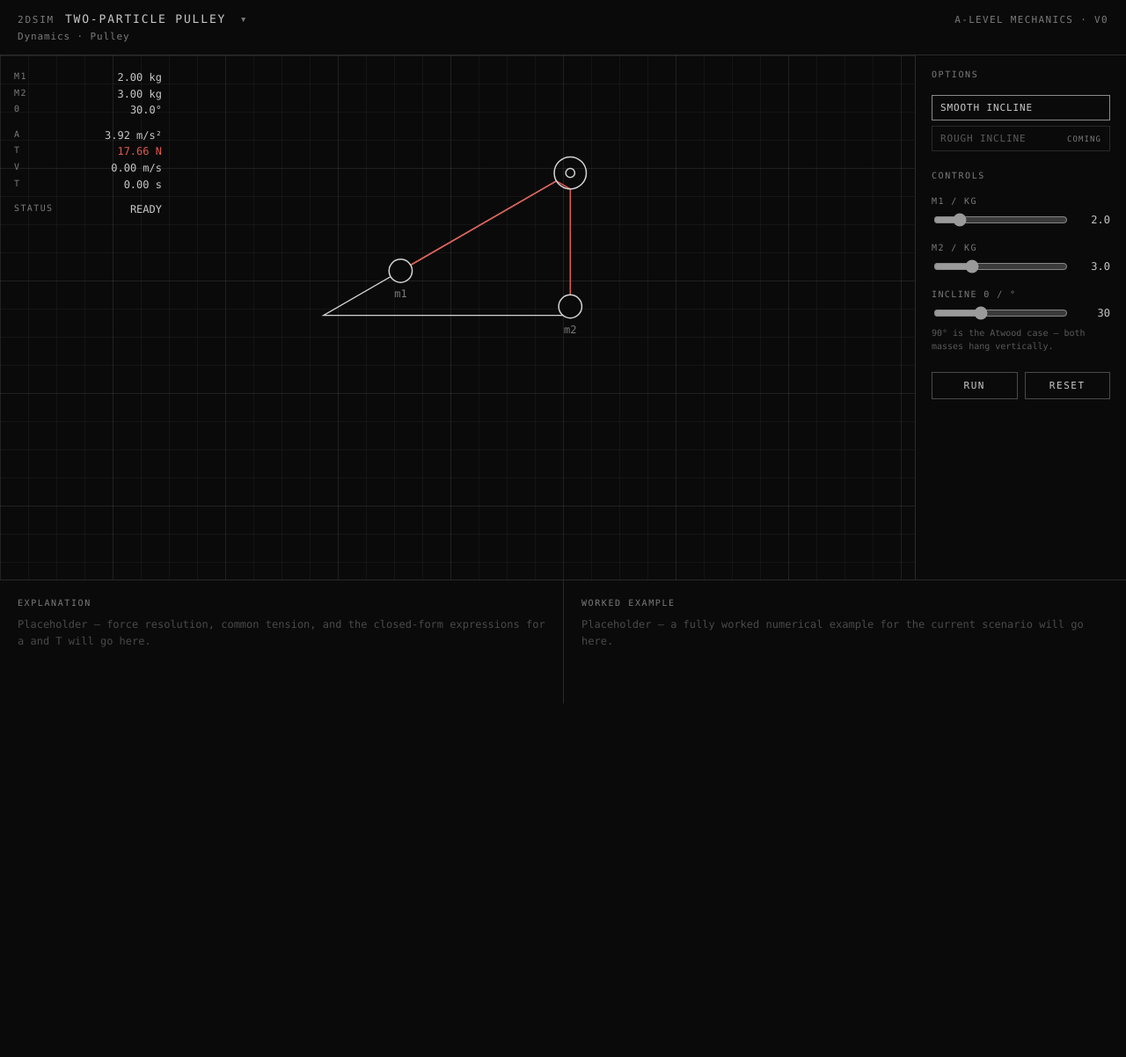
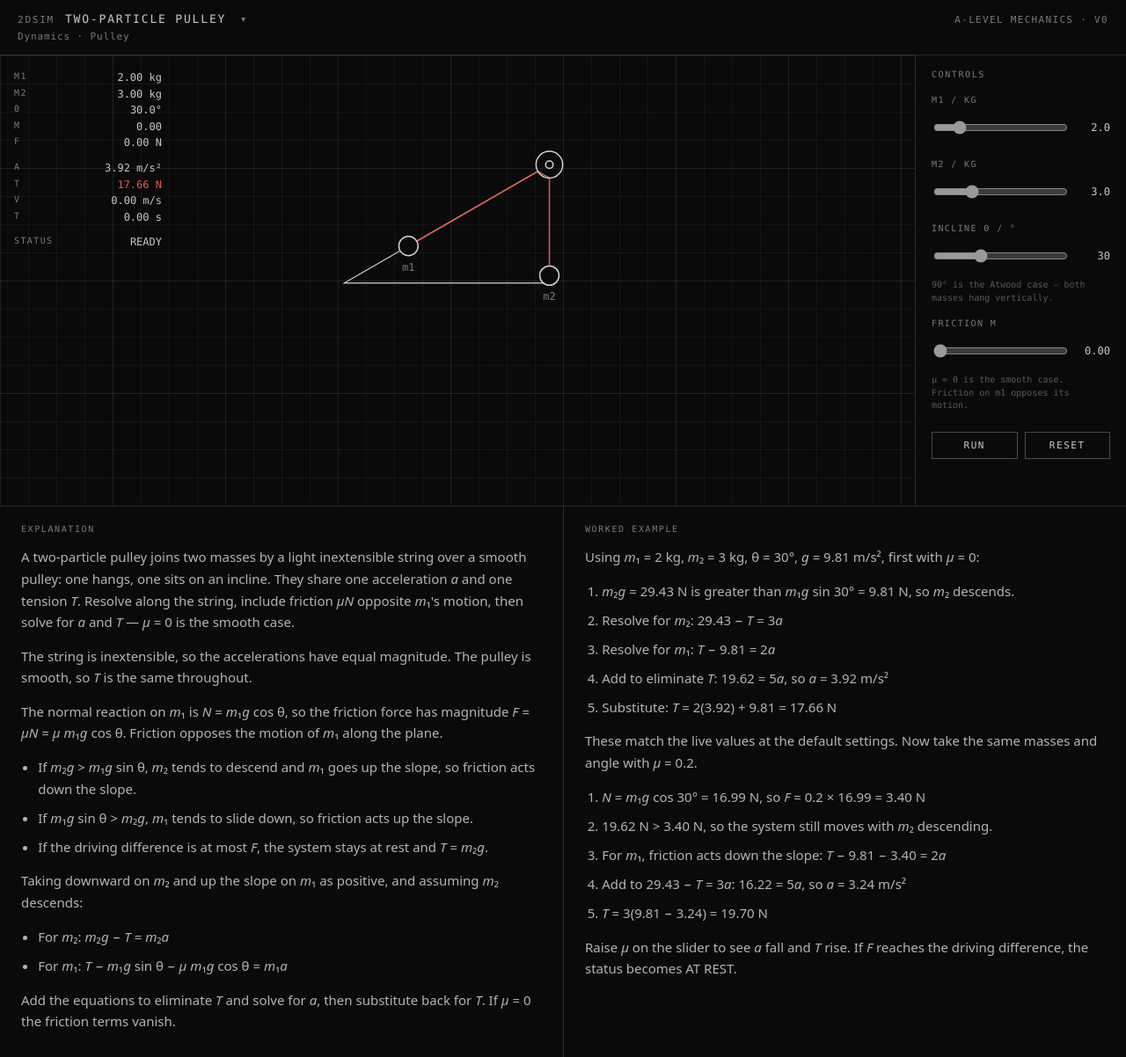
Before and after one commit to HFZR2005/2DSim, an Astro site: page /sim/two-particle-pulley in a window 1280 px wide. Shown: the whole page at 88% size. Before the commit the page ends 800 px from the top, so only its background shows below. Built offline with nearby package versions, Linux system fonts and the light colour scheme; Astro itself is replaced by a stand-in of ours.

Commit message:
Populate explanations and worked example

```diff
--- a/src/catalog/scenarios.ts
+++ b/src/catalog/scenarios.ts
@@ -12,6 +12,10 @@ export type Scenario = {
   /** Topic · setup, e.g. Dynamics · Pulley */
   path: string[];
   summary: string;
+  /** Meta description + Article schema. Same wording everywhere it is used. */
+  description: string;
+  /** ISO date of the last real copy/physics edit. Required once the experiment is available. */
+  dateModified?: string;
   /** Tokens for search. Include the topic id used by filter chips. */
   tags: string[];
   status: ScenarioStatus;
@@ -38,18 +42,20 @@ export const scenarios: Scenario[] = [
     path: ['Dynamics', 'Pulley'],
     summary:
       'Two particles joined by a light inextensible string over a smooth pulley; one sits on an incline.',
-    tags: ['dynamics', 'pulley', 'incline', 'two masses', 'string', 'tension', 'atwood'],
+    description:
+      'Two-particle pulley: two masses joined by a light inextensible string over a smooth pulley share one acceleration and one tension. Resolve along the string, include friction on the incline when μ > 0, then solve for a and T.',
+    dateModified: '2026-09-05',
+    tags: ['dynamics', 'pulley', 'incline', 'two masses', 'string', 'tension', 'atwood', 'friction'],
     status: 'available',
-    options: [
-      { id: 'smooth', label: 'Smooth incline', status: 'available' },
-      { id: 'rough', label: 'Rough incline', status: 'coming' },
-    ],
+    options: [],
   },
   {
     slug: 'ladder-against-wall',
     title: 'Ladder against a wall',
     path: ['Statics', 'Ladder'],
     summary: 'A ladder leaning on a wall; resolve forces and friction at the contacts.',
+    description:
+      'Ladder against a wall: resolve forces and friction at the contacts so the ladder is in equilibrium.',
     tags: ['statics', 'ladder', 'wall', 'friction', 'equilibrium', 'moments'],
     status: 'coming',
     options: [],
@@ -59,6 +65,7 @@ export const scenarios: Scenario[] = [
     title: 'Springs',
     path: ['Dynamics', 'Spring'],
     summary: 'Hooke’s law, extension, and energy in a light spring.',
+    description: 'Springs: Hooke’s law, extension, and energy in a light spring.',
     tags: ['dynamics', 'oscillations', 'spring', 'hooke', 'extension', 'energy'],
     status: 'coming',
     options: [],
@@ -68,6 +75,7 @@ export const scenarios: Scenario[] = [
     title: 'Simple harmonic motion',
     path: ['Oscillations', 'SHM'],
     summary: 'Displacement, velocity, and acceleration in SHM.',
+    description: 'Simple harmonic motion: displacement, velocity, and acceleration in SHM.',
     tags: ['oscillations', 'shm', 'spring', 'pendulum', 'frequency', 'amplitude'],
     status: 'coming',
     options: [],
--- a/src/components/ControlPanel.ts
+++ b/src/components/ControlPanel.ts
@@ -10,6 +10,7 @@ const DEFAULTS: PulleyConfig = {
   m1: 2,
   m2: 3,
   angleDegrees: 30,
+  mu: 0,
 };
 
 export class ControlPanel {
@@ -18,9 +19,11 @@ export class ControlPanel {
   private m1Input!: HTMLInputElement;
   private m2Input!: HTMLInputElement;
   private angleInput!: HTMLInputElement;
+  private muInput!: HTMLInputElement;
   private m1Out!: HTMLOutputElement;
   private m2Out!: HTMLOutputElement;
   private angleOut!: HTMLOutputElement;
+  private muOut!: HTMLOutputElement;
 
   constructor(root: HTMLElement, handlers: ControlPanelHandlers) {
     this.root = root;
@@ -34,6 +37,7 @@ export class ControlPanel {
       m1: Number(this.m1Input.value),
       m2: Number(this.m2Input.value),
       angleDegrees: Number(this.angleInput.value),
+      mu: Number(this.muInput.value),
     };
   }
 
@@ -66,6 +70,15 @@ export class ControlPanel {
         <span class="field-hint">90° is the Atwood case — both masses hang vertically.</span>
       </label>
 
+      <label class="field" for="ctrl-mu">
+        <span class="field-label">friction μ</span>
+        <span class="field-row">
+          <input id="ctrl-mu" type="range" min="0" max="1" step="0.05" value="${DEFAULTS.mu}" />
+          <output id="ctrl-mu-out">${Number(DEFAULTS.mu).toFixed(2)}</output>
+        </span>
+        <span class="field-hint">μ = 0 is the smooth case. Friction on m1 opposes its motion.</span>
+      </label>
+
       <div class="actions">
         <button type="button" id="ctrl-run">Run</button>
         <button type="button" id="ctrl-reset">Reset</button>
@@ -75,9 +88,11 @@ export class ControlPanel {
     this.m1Input = this.root.querySelector('#ctrl-m1')!;
     this.m2Input = this.root.querySelector('#ctrl-m2')!;
     this.angleInput = this.root.querySelector('#ctrl-angle')!;
+    this.muInput = this.root.querySelector('#ctrl-mu')!;
     this.m1Out = this.root.querySelector('#ctrl-m1-out')!;
     this.m2Out = this.root.querySelector('#ctrl-m2-out')!;
     this.angleOut = this.root.querySelector('#ctrl-angle-out')!;
+    this.muOut = this.root.querySelector('#ctrl-mu-out')!;
   }
 
   private bind(): void {
@@ -85,12 +100,14 @@ export class ControlPanel {
       this.m1Out.value = Number(this.m1Input.value).toFixed(1);
       this.m2Out.value = Number(this.m2Input.value).toFixed(1);
       this.angleOut.value = Number(this.angleInput.value).toFixed(0);
+      this.muOut.value = Number(this.muInput.value).toFixed(2);
       this.handlers.onChange(this.getConfig());
     };
 
     this.m1Input.addEventListener('input', emit);
     this.m2Input.addEventListener('input', emit);
     this.angleInput.addEventListener('input', emit);
+    this.muInput.addEventListener('input', emit);
 
     this.root.querySelector('#ctrl-run')!.addEventListener('click', () => {
       this.handlers.onRun();
--- a/src/components/Simulator.astro
+++ b/src/components/Simulator.astro
@@ -90,14 +90,8 @@ const activeOption = scenario.options.find((option) => option.status === 'availa
   </div>
 
   <div class="placeholders">
-    <section>
-      <h2>Explanation</h2>
-      <p>Placeholder — force resolution, common tension, and the closed-form expressions for a and T will go here.</p>
-    </section>
-    <section>
-      <h2>Worked example</h2>
-      <p>Placeholder — a fully worked numerical example for the current scenario will go here.</p>
-    </section>
+    <slot name="explanation" />
+    <slot name="worked-example" />
   </div>
 </div>
 
--- a/src/components/SimulatorCanvas.ts
+++ b/src/components/SimulatorCanvas.ts
@@ -12,7 +12,7 @@ export class SimulatorCanvas {
   private readonly canvas: HTMLCanvasElement;
   private readonly readout: HTMLElement;
   private readonly ctx: CanvasRenderingContext2D;
-  private config: PulleyConfig = { m1: 2, m2: 3, angleDegrees: 30 };
+  private config: PulleyConfig = { m1: 2, m2: 3, angleDegrees: 30, mu: 0 };
   private running = false;
   private startMs = 0;
   private elapsed = 0;
@@ -134,6 +134,8 @@ export class SimulatorCanvas {
       <div class="row"><span class="k">m1</span><span class="v">${fmt(r.m1, 2)} kg</span></div>
       <div class="row"><span class="k">m2</span><span class="v">${fmt(r.m2, 2)} kg</span></div>
       <div class="row"><span class="k">θ</span><span class="v">${fmt(r.angleDegrees, 1)}°</span></div>
+      <div class="row"><span class="k">μ</span><span class="v">${fmt(r.mu, 2)}</span></div>
+      <div class="row"><span class="k">F</span><span class="v">${fmt(r.frictionForce, 2)} N</span></div>
       <div class="row spacer"></div>
       <div class="row"><span class="k">a</span><span class="v">${fmt(r.acceleration, 2)} m/s²</span></div>
       <div class="row accent"><span class="k">T</span><span class="v">${fmt(r.tension, 2)} N</span></div>
--- a/src/layouts/BaseLayout.astro
+++ b/src/layouts/BaseLayout.astro
@@ -3,18 +3,24 @@ import '../styles/global.css';
 
 interface Props {
   title: string;
+  description?: string;
+  jsonLd?: Record<string, unknown>;
 }
 
-const { title } = Astro.props;
+const { title, description, jsonLd } = Astro.props;
 ---
 
 <html lang="en">
   <head>
     <meta charset="utf-8" />
     <link rel="icon" type="image/svg+xml" href="/favicon.svg" />
-    <meta name="viewport" content="width=device-width" />
+    <meta name="viewport" content="width=device-width, initial-scale=1, viewport-fit=cover" />
     <meta name="generator" content={Astro.generator} />
     <title>{title}</title>
+    {description && <meta name="description" content={description} />}
+    {jsonLd && (
+      <script type="application/ld+json" set:html={JSON.stringify(jsonLd)} />
+    )}
   </head>
   <body>
     <slot />
--- a/src/pages/sim/[slug].astro
+++ b/src/pages/sim/[slug].astro
@@ -2,6 +2,8 @@
 import Simulator from '../../components/Simulator.astro';
 import { availableScenarios, getScenario, scenarios } from '../../catalog/scenarios';
 import BaseLayout from '../../layouts/BaseLayout.astro';
+import Explanation from '../../scenarios/two-particle-pulley/Explanation.astro';
+import WorkedExample from '../../scenarios/two-particle-pulley/WorkedExample.astro';
 
 export function getStaticPaths() {
   return availableScenarios().map((scenario) => ({
@@ -15,8 +17,19 @@ const scenario = slug ? getScenario(slug) : undefined;
 if (!scenario || scenario.status !== 'available') {
   return Astro.redirect('/');
 }
+
+const jsonLd = {
+  '@context': 'https://schema.org',
+  '@type': 'Article',
+  headline: scenario.title,
+  description: scenario.description,
+  dateModified: scenario.dateModified,
+};
 ---
 
-<BaseLayout title={`2DSim — ${scenario.title}`}>
-  <Simulator scenario={scenario} catalog={scenarios} />
+<BaseLayout title={`2DSim — ${scenario.title}`} description={scenario.description} jsonLd={jsonLd}>
+  <Simulator scenario={scenario} catalog={scenarios}>
+    <Explanation slot="explanation" />
+    <WorkedExample slot="worked-example" />
+  </Simulator>
 </BaseLayout>
--- a/src/physics/twoParticlePulley.ts
+++ b/src/physics/twoParticlePulley.ts
@@ -8,6 +8,8 @@ export type PulleyConfig = {
   m2: number;
   /** Incline angle from the horizontal, degrees (0–90). */
   angleDegrees: number;
+  /** Coefficient of friction on the incline. 0 is the smooth case. */
+  mu?: number;
 };
 
 export type PulleyResult = {
@@ -17,6 +19,10 @@ export type PulleyResult = {
   tension: number;
   /** False at equilibrium (|a| ≈ 0). */
   moving: boolean;
+  /** μ used in the solve. */
+  mu: number;
+  /** Friction force on m1 along the plane, N. Kinetic if moving, static if not. */
+  frictionForce: number;
 };
 
 export type MotionState = {
@@ -34,28 +40,54 @@ const EQUILIBRIUM_EPS = 1e-10;
 
 /**
  * Closed-form solution for two particles joined by a light inextensible
- * string over a smooth pulley. Particle 1 is on a frictionless incline.
+ * string over a smooth pulley. Particle 1 is on an incline with friction μ.
+ * μ = 0 is the smooth special case.
+ *
+ * Positive a ⇒ hanging particle descends, m1 moves up the slope.
+ * Friction on m1 opposes that motion (or the impending motion).
  *
  *   m2 g − T = m2 a
- *   T − m1 g sinθ = m1 a
+ *   T − m1 g sinθ ∓ μ m1 g cosθ = m1 a
  */
 export function solveTwoParticlePulley(config: PulleyConfig): PulleyResult {
   const m1 = Math.max(config.m1, 0);
   const m2 = Math.max(config.m2, 0);
+  const mu = Math.max(config.mu ?? 0, 0);
   const totalMass = m1 + m2;
 
   if (totalMass === 0) {
-    return { acceleration: 0, tension: 0, moving: false };
+    return { acceleration: 0, tension: 0, moving: false, mu, frictionForce: 0 };
   }
 
   const theta = (clampAngle(config.angleDegrees) * Math.PI) / 180;
   const sinTheta = Math.sin(theta);
+  const cosTheta = Math.cos(theta);
 
-  const acceleration = (G * (m2 - m1 * sinTheta)) / totalMass;
+  const drive = m2 - m1 * sinTheta;
+  const frictionCoeff = mu * m1 * cosTheta;
+  const limitingFriction = frictionCoeff * G;
+
+  if (Math.abs(drive) * G <= limitingFriction + EQUILIBRIUM_EPS) {
+    return {
+      acceleration: 0,
+      tension: m2 * G,
+      moving: false,
+      mu,
+      frictionForce: Math.abs(drive) * G,
+    };
+  }
+
+  const signedFriction = drive > 0 ? -frictionCoeff : frictionCoeff;
+  const acceleration = (G * (drive + signedFriction)) / totalMass;
   const tension = m2 * (G - acceleration);
-  const moving = Math.abs(acceleration) > EQUILIBRIUM_EPS;
 
-  return { acceleration, tension, moving };
+  return {
+    acceleration,
+    tension,
+    moving: true,
+    mu,
+    frictionForce: limitingFriction,
+  };
 }
 
 /**
--- /dev/null
+++ b/src/scenarios/two-particle-pulley/Explanation.astro
@@ -0,0 +1,40 @@
+---
+
+---
+
+<section>
+  <h2>Explanation</h2>
+  <p>
+    A two-particle pulley joins two masses by a light inextensible string over
+    a smooth pulley: one hangs, one sits on an incline. They share one
+    acceleration <i>a</i> and one tension <i>T</i>. Resolve along the string,
+    include friction <i>μN</i> opposite <i>m</i>₁'s motion, then solve for
+    <i>a</i> and <i>T</i> — <i>μ</i> = 0 is the smooth case.
+  </p>
+  <p>
+    The string is inextensible, so the accelerations have equal magnitude.
+    The pulley is smooth, so <i>T</i> is the same throughout.
+  </p>
+  <p>
+    The normal reaction on <i>m</i>₁ is <i>N</i> = <i>m</i>₁<i>g</i> cos θ, so
+    the friction force has magnitude <i>F</i> = <i>μN</i> = <i>μ m</i>₁<i>g</i> cos θ.
+    Friction opposes the motion of <i>m</i>₁ along the plane.
+  </p>
+  <ul>
+    <li>If <i>m</i>₂<i>g</i> &gt; <i>m</i>₁<i>g</i> sin θ, <i>m</i>₂ tends to descend and <i>m</i>₁ goes up the slope, so friction acts down the slope.</li>
+    <li>If <i>m</i>₁<i>g</i> sin θ &gt; <i>m</i>₂<i>g</i>, <i>m</i>₁ tends to slide down, so friction acts up the slope.</li>
+    <li>If the driving difference is at most <i>F</i>, the system stays at rest and <i>T</i> = <i>m</i>₂<i>g</i>.</li>
+  </ul>
+  <p>
+    Taking downward on <i>m</i>₂ and up the slope on <i>m</i>₁ as positive,
+    and assuming <i>m</i>₂ descends:
+  </p>
+  <ul>
+    <li>For <i>m</i>₂: <i>m</i>₂<i>g</i> − <i>T</i> = <i>m</i>₂<i>a</i></li>
+    <li>For <i>m</i>₁: <i>T</i> − <i>m</i>₁<i>g</i> sin θ − <i>μ m</i>₁<i>g</i> cos θ = <i>m</i>₁<i>a</i></li>
+  </ul>
+  <p>
+    Add the equations to eliminate <i>T</i> and solve for <i>a</i>, then
+    substitute back for <i>T</i>. If <i>μ</i> = 0 the friction terms vanish.
+  </p>
+</section>
--- /dev/null
+++ b/src/scenarios/two-particle-pulley/WorkedExample.astro
@@ -0,0 +1,30 @@
+---
+
+---
+
+<section>
+  <h2>Worked example</h2>
+  <p>Using <i>m</i>₁ = 2 kg, <i>m</i>₂ = 3 kg, θ = 30°, <i>g</i> = 9.81 m/s², first with <i>μ</i> = 0:</p>
+  <ol>
+    <li><i>m</i>₂<i>g</i> = 29.43 N is greater than <i>m</i>₁<i>g</i> sin 30° = 9.81 N, so <i>m</i>₂ descends.</li>
+    <li>Resolve for <i>m</i>₂: 29.43 − <i>T</i> = 3<i>a</i></li>
+    <li>Resolve for <i>m</i>₁: <i>T</i> − 9.81 = 2<i>a</i></li>
+    <li>Add to eliminate <i>T</i>: 19.62 = 5<i>a</i>, so <i>a</i> = 3.92 m/s²</li>
+    <li>Substitute: <i>T</i> = 2(3.92) + 9.81 = 17.66 N</li>
+  </ol>
+  <p>
+    These match the live values at the default settings. Now take the same
+    masses and angle with <i>μ</i> = 0.2.
+  </p>
+  <ol>
+    <li><i>N</i> = <i>m</i>₁<i>g</i> cos 30° = 16.99 N, so <i>F</i> = 0.2 × 16.99 = 3.40 N</li>
+    <li>19.62 N &gt; 3.40 N, so the system still moves with <i>m</i>₂ descending.</li>
+    <li>For <i>m</i>₁, friction acts down the slope: <i>T</i> − 9.81 − 3.40 = 2<i>a</i></li>
+    <li>Add to 29.43 − <i>T</i> = 3<i>a</i>: 16.22 = 5<i>a</i>, so <i>a</i> = 3.24 m/s²</li>
+    <li><i>T</i> = 3(9.81 − 3.24) = 19.70 N</li>
+  </ol>
+  <p>
+    Raise <i>μ</i> on the slider to see <i>a</i> fall and <i>T</i> rise.
+    If <i>F</i> reaches the driving difference, the status becomes AT REST.
+  </p>
+</section>
--- a/src/scene/twoParticlePulleyScene.ts
+++ b/src/scene/twoParticlePulleyScene.ts
@@ -23,6 +23,8 @@ export type SceneReadout = {
   m1: number;
   m2: number;
   angleDegrees: number;
+  mu: number;
+  frictionForce: number;
   acceleration: number;
   tension: number;
   velocity: number;
@@ -114,6 +116,8 @@ export function layoutTwoParticlePulley(input: SceneInput): DrawableScene {
       m1: config.m1,
       m2: config.m2,
       angleDegrees: clampAngle(config.angleDegrees),
+      mu: physics.mu,
+      frictionForce: physics.frictionForce,
       acceleration: physics.acceleration,
       tension: physics.tension,
       velocity: motion.velocity,
--- a/src/styles/global.css
+++ b/src/styles/global.css
@@ -5,6 +5,7 @@
   --line: #2a2a2a;
   --accent: #e05a4e;
   --mono: ui-monospace, SFMono-Regular, Menlo, Consolas, monospace;
+  color-scheme: dark;
 }
 
 * {
@@ -18,6 +19,7 @@ body {
   background: var(--bg);
   color: var(--ink);
   font-family: var(--mono);
+  -webkit-text-size-adjust: 100%;
 }
 
 body {
@@ -35,7 +37,7 @@ body {
   justify-content: space-between;
   align-items: baseline;
   gap: 16px;
-  padding: 14px 20px;
+  padding: 14px max(20px, env(safe-area-inset-right)) 14px max(20px, env(safe-area-inset-left));
   border-bottom: 1px solid var(--line);
 }
 
@@ -71,8 +73,8 @@ body {
 .sim-main {
   display: flex;
   flex: 1 1 auto;
-  height: 64vh;
-  min-height: 480px;
+  height: min(64vh, 720px);
+  min-height: min(480px, 70dvh);
 }
 
 .sim-stage {
@@ -128,7 +130,7 @@ body {
 }
 
 .control-panel {
-  width: 240px;
+  width: min(240px, 36vw);
   flex-shrink: 0;
   padding: 16px 18px;
   border-left: 1px solid var(--line);
@@ -218,6 +220,7 @@ body {
 
 .field-row input[type='range'] {
   flex: 1;
+  min-height: 36px;
   accent-color: #9a9a9a;
 }
 
@@ -259,13 +262,13 @@ body {
 
 .placeholders {
   display: grid;
-  grid-template-columns: 1fr 1fr;
+  grid-template-columns: repeat(auto-fit, minmax(min(100%, 28rem), 1fr));
   gap: 0;
   border-top: 1px solid var(--line);
 }
 
 .placeholders section {
-  padding: 20px;
+  padding: 20px 24px 28px;
   min-height: 140px;
 }
 
@@ -274,7 +277,7 @@ body {
 }
 
 .placeholders h2 {
-  margin: 0 0 10px;
+  margin: 0 0 14px;
   font-size: 10px;
   font-weight: 500;
   letter-spacing: 0.16em;
@@ -282,11 +285,31 @@ body {
   color: var(--ink-dim);
 }
 
-.placeholders p {
+.placeholders p,
+.placeholders li {
   margin: 0;
-  color: #4a4a4a;
-  font-size: 12px;
-  line-height: 1.6;
+  color: #b4b4b4;
+  font-family: system-ui, -apple-system, "Segoe UI", sans-serif;
+  font-size: 15px;
+  line-height: 1.65;
+}
+
+.placeholders p + p,
+.placeholders p + ul,
+.placeholders p + ol,
+.placeholders ul + p,
+.placeholders ol + p {
+  margin-top: 0.9em;
+}
+
+.placeholders ul,
+.placeholders ol {
+  margin: 0;
+  padding-left: 1.2em;
+}
+
+.placeholders li + li {
+  margin-top: 0.55em;
 }
 
 .scenario-identity {
@@ -462,7 +485,7 @@ body {
 .library-main {
   max-width: 38rem;
   margin: 0 auto;
-  padding: 36px 20px 80px;
+  padding: clamp(20px, 4vw, 36px) clamp(16px, 4vw, 20px) clamp(48px, 8vw, 80px);
 }
 
 .library-search {
@@ -479,7 +502,7 @@ body {
   border-bottom: 1px solid var(--line);
   color: var(--ink);
   font: inherit;
-  font-size: 14px;
+  font-size: 16px;
 }
 
 .library-search input::placeholder {
@@ -503,7 +526,8 @@ body {
   background: transparent;
   color: var(--ink-dim);
   border: 1px solid var(--line);
-  padding: 5px 9px;
+  min-height: 36px;
+  padding: 6px 10px;
   font: inherit;
   font-size: 10px;
   letter-spacing: 0.12em;
@@ -599,25 +623,23 @@ body {
   display: block;
 }
 
-@media (max-width: 800px) {
+@media (max-width: 900px) {
   .sim-main {
     flex-direction: column;
+    height: auto;
     min-height: 0;
   }
 
   .sim-stage {
-    height: 62vh;
-    min-height: 360px;
+    height: min(52dvh, 560px);
+    min-height: 260px;
   }
 
   .control-panel {
     width: 100%;
     border-left: 0;
     border-top: 1px solid var(--line);
-  }
-
-  .placeholders {
-    grid-template-columns: 1fr;
+    padding-bottom: max(16px, env(safe-area-inset-bottom));
   }
 
   .placeholders section + section {
@@ -633,4 +655,59 @@ body {
   .scenario-identity-row {
     flex-wrap: wrap;
   }
+
+  .sim-header {
+    flex-wrap: wrap;
+  }
 }
+
+@media (min-width: 520px) and (max-width: 900px) {
+  #control-panel {
+    display: grid;
+    grid-template-columns: 1fr 1fr;
+    column-gap: 28px;
+  }
+
+  #control-panel .panel-title,
+  #control-panel .actions {
+    grid-column: 1 / -1;
+  }
+}
+
+@media (max-width: 520px) {
+  .readout {
+    top: 10px;
+    left: 10px;
+    min-width: 0;
+    padding: 8px 10px;
+    font-size: 11px;
+    background: rgba(10, 10, 10, 0.72);
+  }
+
+  .readout .row {
+    gap: 12px;
+  }
+
+  .readout .spacer {
+    height: 6px;
+  }
+}
+
+@media (max-height: 500px) and (min-width: 700px) {
+  .sim-main {
+    flex-direction: row;
+    height: calc(100dvh - 56px);
+    min-height: 0;
+  }
+
+  .sim-stage {
+    height: auto;
+    min-height: 0;
+  }
+
+  .control-panel {
+    width: min(240px, 38vw);
+    border-left: 1px solid var(--line);
+    border-top: 0;
+  }
+}
```
